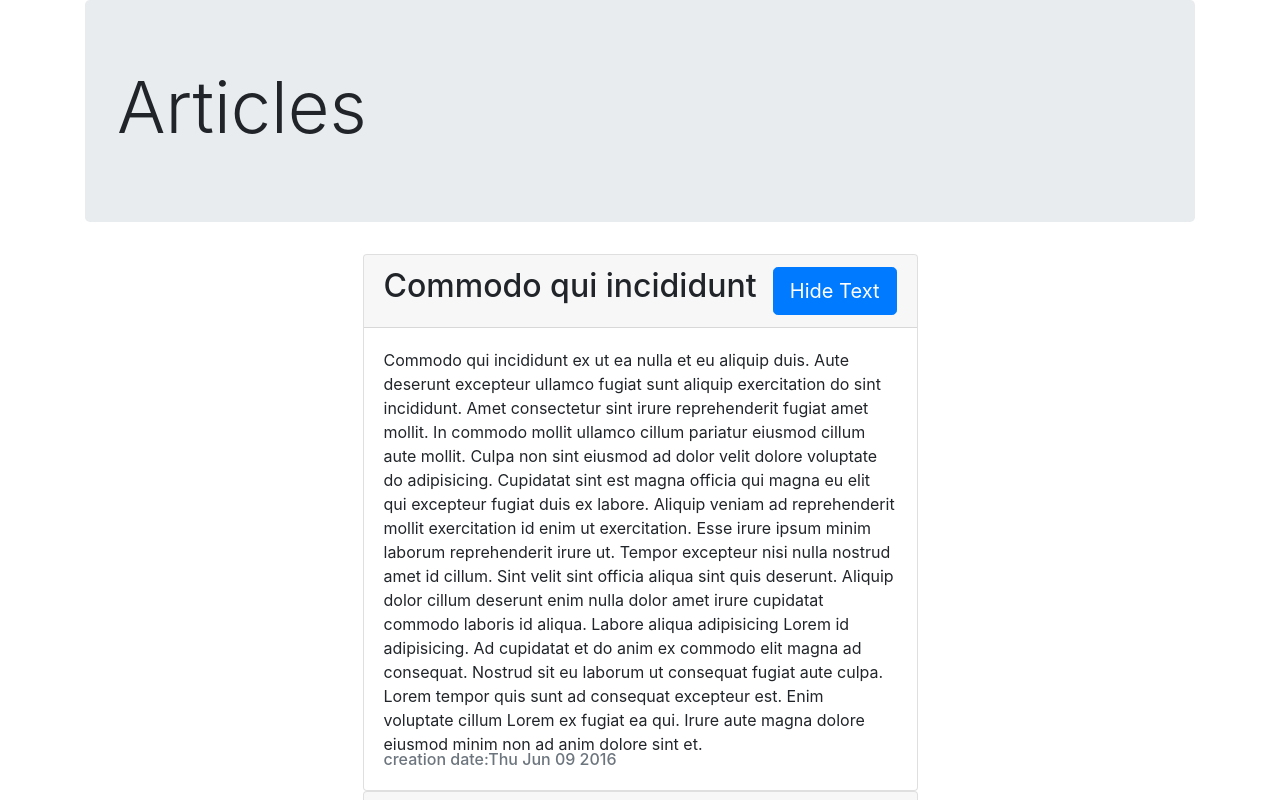
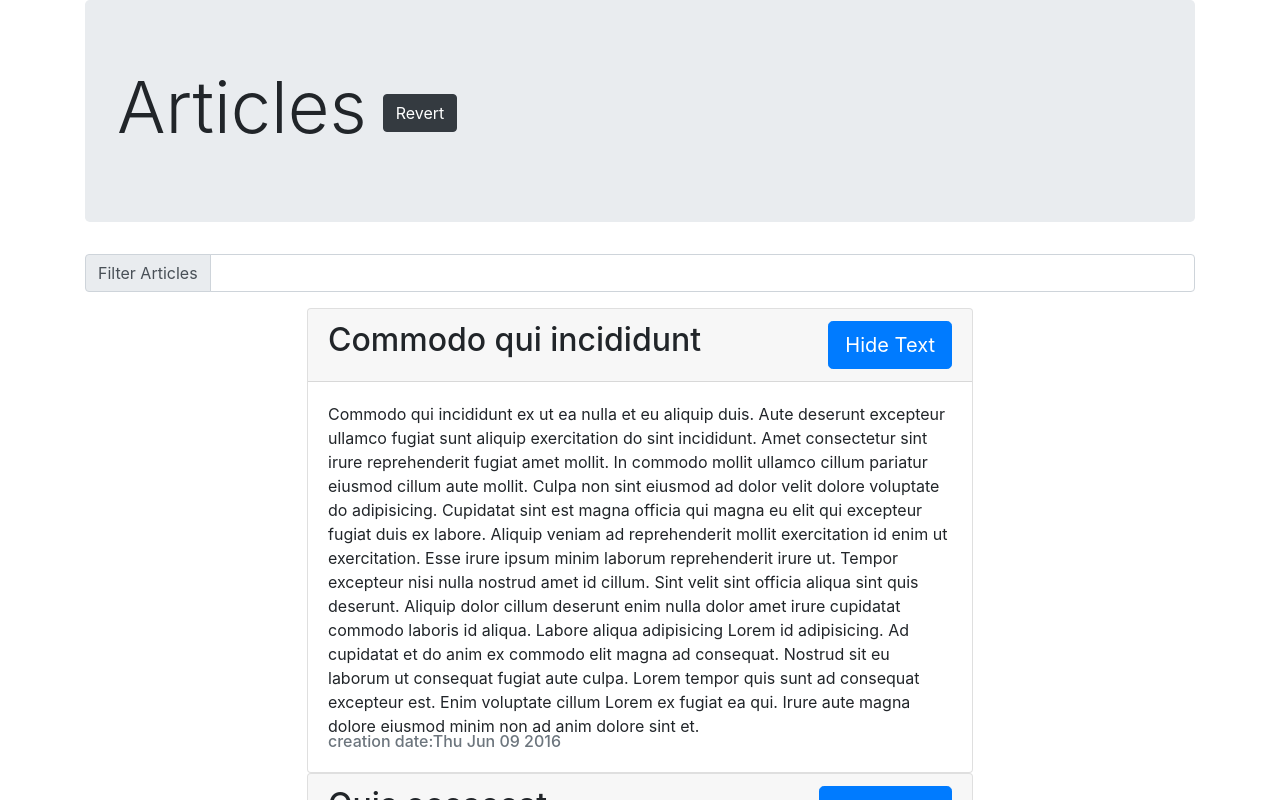
Before and after one commit to sergei740/article-list, a React (Create React App) app: page / in a window 1280 px wide. Shown: the top 800 px of the page. Built offline with nearby package versions, Linux system fonts and the light colour scheme; the HTML template or start-up script is replaced by a standard one.

Commit message:
added ArticlesFilter component

```diff
--- a/src/components/App.jsx
+++ b/src/components/App.jsx
@@ -1,17 +1,42 @@
-import React from 'react';
+import React, { Component } from 'react';
 import ArticleList from './ArticleList';
+import ArticleFilter from './ArticleFilter';
+import articles from '../fixtures';
 import 'bootstrap/dist/css/bootstrap.css';
 
 
-function App() {
-  return (
-    <div className='container'>
-      <div className='jumbotron'>
-        <h1 className='display-3'>Articles</h1>
+class App extends Component {
+  state = {
+    reverted: false,
+    articles: articles
+  };
+
+  revert = () => {
+    this.setState({ reverted: !this.state.reverted })
+  };
+
+  handleChange = e => {
+    this.setState({
+      articles: articles.filter(elem => {
+        return elem.title.toLowerCase().includes(e.target.value.toLowerCase());
+      })
+    })
+  };
+
+  render() {
+    return (
+      <div className='container'>
+        <div className='jumbotron'>
+          <h1 className='display-3'>
+            Articles
+            <button className='btn btn-dark ml-3' onClick={ this.revert }>Revert</button>
+          </h1>
+        </div>
+        <ArticleFilter onHandleChange={ this.handleChange }/>
+        <ArticleList articles={ this.state.reverted ? this.state.articles.slice().reverse() : this.state.articles }/>
       </div>
-      <ArticleList/>
-    </div>
-  )
+    )
+  }
 }
 
 export default App;
--- a/src/components/Article.jsx
+++ b/src/components/Article.jsx
@@ -1,19 +1,31 @@
 import React, { Component } from 'react';
 
 class Article extends Component {
-  state = {
-    isOpen: true
-  };
+  constructor(props) {
+    super(props);
 
+    this.state = {
+      isOpen: props.defaultOpen
+    }
+  }
 
   handleClick = () => {
     this.setState({ isOpen: !this.state.isOpen });
   };
 
+  shouldComponentUpdate(nextProps, nextState) {
+    return this.state.isOpen !== nextState.isOpen;
+  };
+
+  componentWillReceiveProps(nextProps) {
+    if (nextProps.defaultOpen !== this.state.defaultOpen) {
+      this.setState({ isOpen: nextProps.defaultOpen })
+    }
+  };
 
   render() {
     const { article } = this.props;
-    const style = { width: '50%' }
+    const style = { width: '60%' };
     const articleText = this.state.isOpen && <section className='card-text'>{ article.text }</section>;
     const buttonText = this.state.isOpen ? 'Hide Text' : 'Show Text';
     return (
--- /dev/null
+++ b/src/components/ArticleFilter.jsx
@@ -0,0 +1,15 @@
+import React from 'react';
+
+function ArticleFilter(props) {
+  return (
+    <div className="input-group mb-3">
+      <div className="input-group-prepend">
+        <span className="input-group-text" id="inputGroup-sizing-default">Filter Articles</span>
+      </div>
+      <input type="text" onChange={ props.onHandleChange } className="form-control" aria-label="Default"
+             aria-describedby="inputGroup-sizing-default"/>
+    </div>
+  )
+}
+
+export default ArticleFilter;
--- a/src/components/ArticleList.jsx
+++ b/src/components/ArticleList.jsx
@@ -1,11 +1,11 @@
 import React from 'react';
 import Article from './Article';
-import articles from '../fixtures';
 
 
-function ArticleList() {
-  const articlesList = articles.map((article) => {
-    return <li key={ article.id }><Article article={ article }/></li>
+
+function ArticleList({articles}) {
+  const articlesList = articles.map((article,index) => {
+    return <li key={ article.id }><Article article={ article } defaultOpen = {index === 0}/></li>
   });
   return (
     <ul className='list-unstyled'>
```
